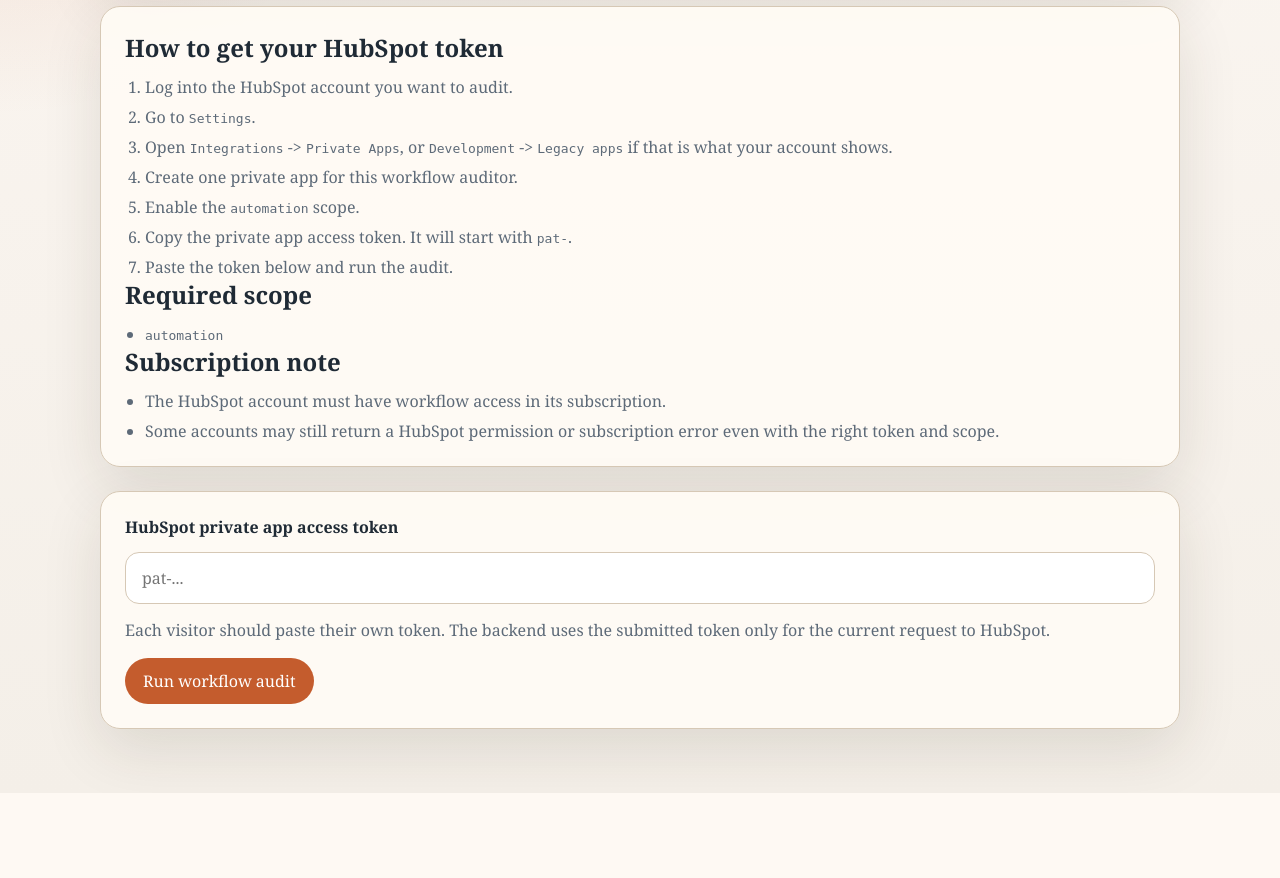
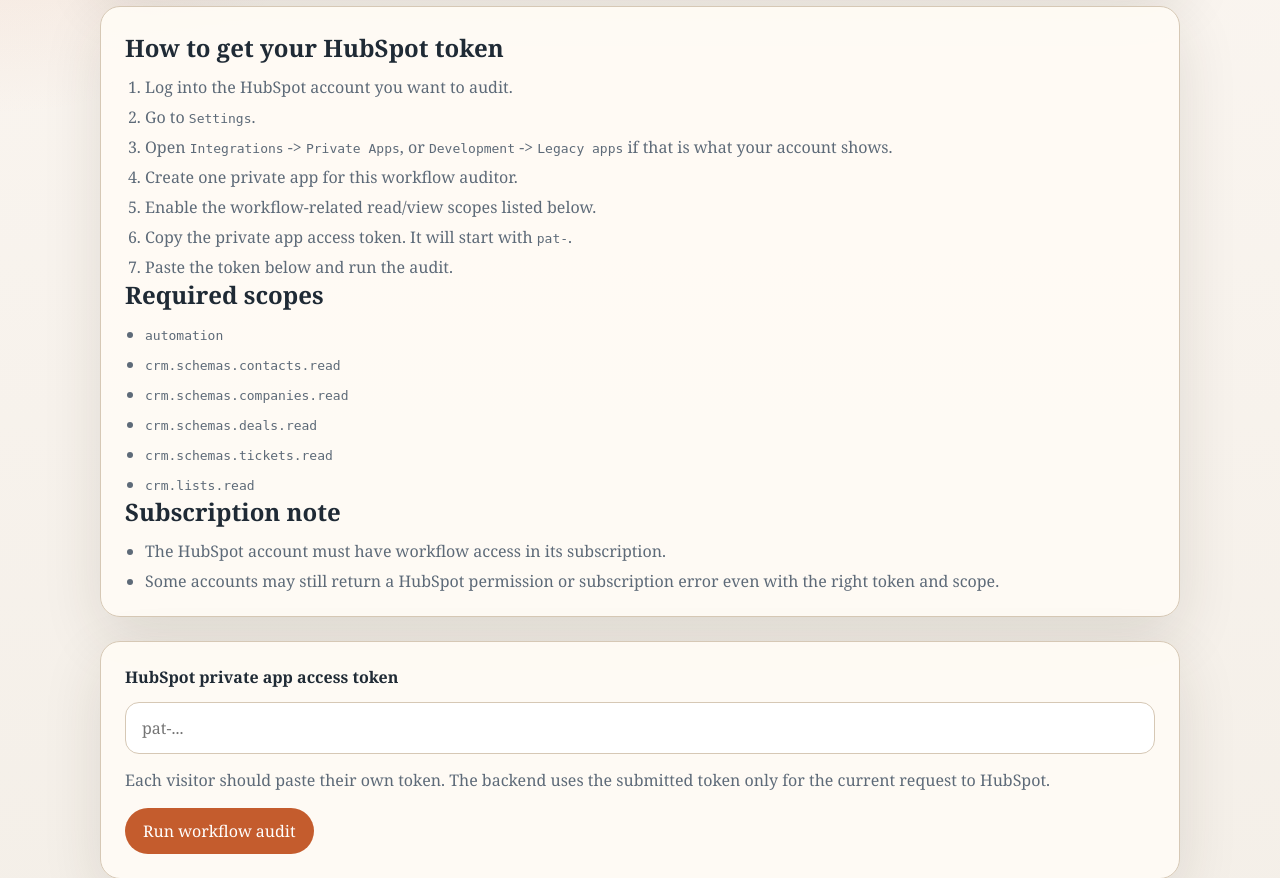
Before and after one commit to luke-wester/hubspot-workflow-auditor, a Flask app: page / in a window 1280 px wide. Shown: the part 268-1146 px from the top of the page. Before the commit the page ends 1061 px from the top, so only its background shows below. Run offline with Flask 3, Linux system fonts and the light colour scheme.

Commit message:
Expand workflow token scope instructions

```diff
--- a/templates/index.html
+++ b/templates/index.html
@@ -159,14 +159,19 @@
                 <li>Go to <code>Settings</code>.</li>
                 <li>Open <code>Integrations</code> -> <code>Private Apps</code>, or <code>Development</code> -> <code>Legacy apps</code> if that is what your account shows.</li>
                 <li>Create one private app for this workflow auditor.</li>
-                <li>Enable the <code>automation</code> scope.</li>
+                <li>Enable the workflow-related read/view scopes listed below.</li>
                 <li>Copy the private app access token. It will start with <code>pat-</code>.</li>
                 <li>Paste the token below and run the audit.</li>
             </ol>
 
-            <h2>Required scope</h2>
+            <h2>Required scopes</h2>
             <ul>
                 <li><code>automation</code></li>
+                <li><code>crm.schemas.contacts.read</code></li>
+                <li><code>crm.schemas.companies.read</code></li>
+                <li><code>crm.schemas.deals.read</code></li>
+                <li><code>crm.schemas.tickets.read</code></li>
+                <li><code>crm.lists.read</code></li>
             </ul>
 
             <h2>Subscription note</h2>
```
Also changed, not shown: README.md.
